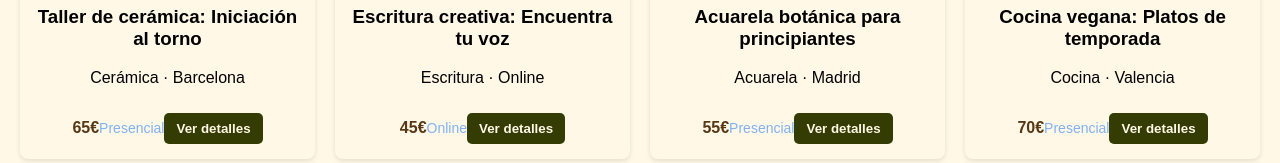
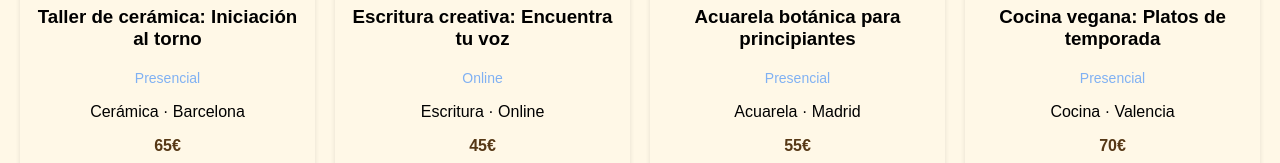
Before and after one commit to Akalchi/marketplaceArtPrint, a React (Vite) app: page / in a window 1280 px wide. Shown: the part 730-893 px from the top of the page. Built offline with nearby package versions, Linux system fonts and the light colour scheme; a web font is replaced by a local one.

Commit message:
FEAT- changed style of ExperienceCategories so it doesn't look cramped

```diff
--- a/src/components/experience-categories/ExperienceCategories.jsx
+++ b/src/components/experience-categories/ExperienceCategories.jsx
@@ -79,11 +79,12 @@ const ExperienceCategories = () => {
             alt={experience.title}
             className={styles.experienceImage} />
           <h3>{experience.title}</h3>
+          <span className={styles.type}>{experience.format}</span>
           <p>
             {experience.category} · {experience.location}
           </p>
           <span className={styles.price}>{experience.price}€</span>
-          <span className={styles.type}>{experience.format}</span>
+
           <button className={styles.detailsBtn}>Ver detalles</button>
         </div>
         ))}
--- a/src/components/experience-categories/ExperienceCategories.module.css
+++ b/src/components/experience-categories/ExperienceCategories.module.css
@@ -1,32 +1,3 @@
-/* .experienceCategories {
-  padding: 20px;
-  background-color: var(--color-beige);
-} */
-
-/* .categoriesList {
-  display: flex;
-  justify-content: center;
-  gap: 15px;
-  margin-bottom: 20px;
-  max-width: 1200px;
-  margin-left: auto;
-  margin-right: auto;
-  background-color: var(--color-dark-green);
-  padding: 15px;
-  border-radius: 8px;
-} */
-
-/* .categoryBtn {
-  background-color: var(--color-dark-green);
-  color: var(--color-beige);
-  border: none;
-  padding: 10px 15px;
-  cursor: pointer;
-  border-radius: 5px;
-  font-weight: bold;
-  transition: background-color 0.3s ease-in-out;
-} */
-
 .categoryBtn:hover {
   background-color: var(--color-dark-blue);
 }
@@ -59,6 +30,7 @@
 .price {
   font-weight: bold;
   color: var(--color-brown);
+  display: block;
 }
 
 .type {
```
